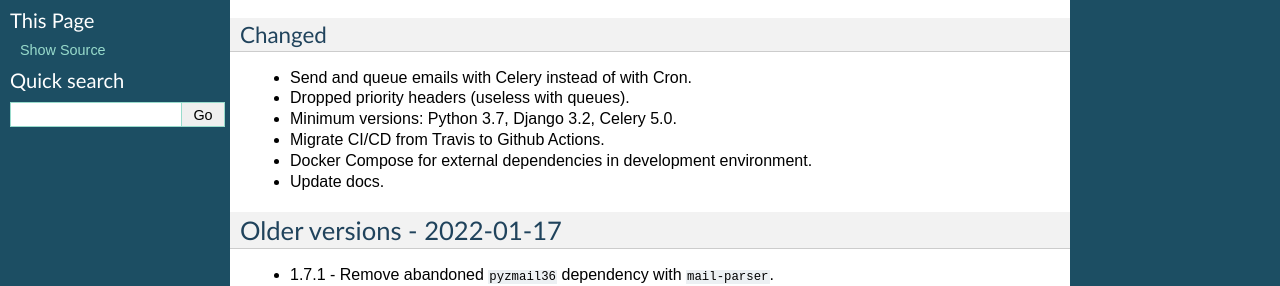
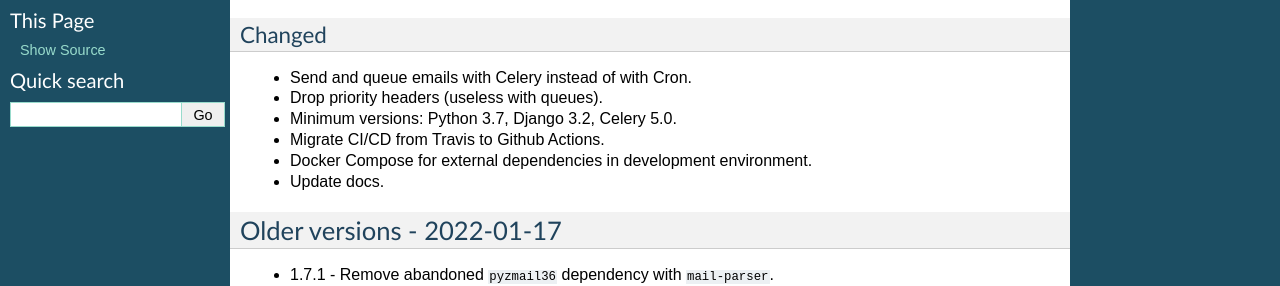
Before and after one commit to APSL/django-yubin, a Sphinx documentation site: the page built from docs/changelog.rst, in a window 1280 px wide. Shown: the part 209-495 px from the top of the page. Built offline with Sphinx 7.4.7, drawn with Linux system fonts in a browser that asks for light colours.

Commit message:
Minor verb tense fix in changelog docs

```diff
--- a/docs/changelog.rst
+++ b/docs/changelog.rst
@@ -11,7 +11,7 @@ Starting from version 2.0.0, the format is based on `Keep a Changelog <https://k
 Changed
 ^^^^^^^
 * Send and queue emails with Celery instead of with Cron.
-* Dropped priority headers (useless with queues).
+* Drop priority headers (useless with queues).
 * Minimum versions: Python 3.7, Django 3.2, Celery 5.0.
 * Migrate CI/CD from Travis to Github Actions.
 * Docker Compose for external dependencies in development environment.
```
